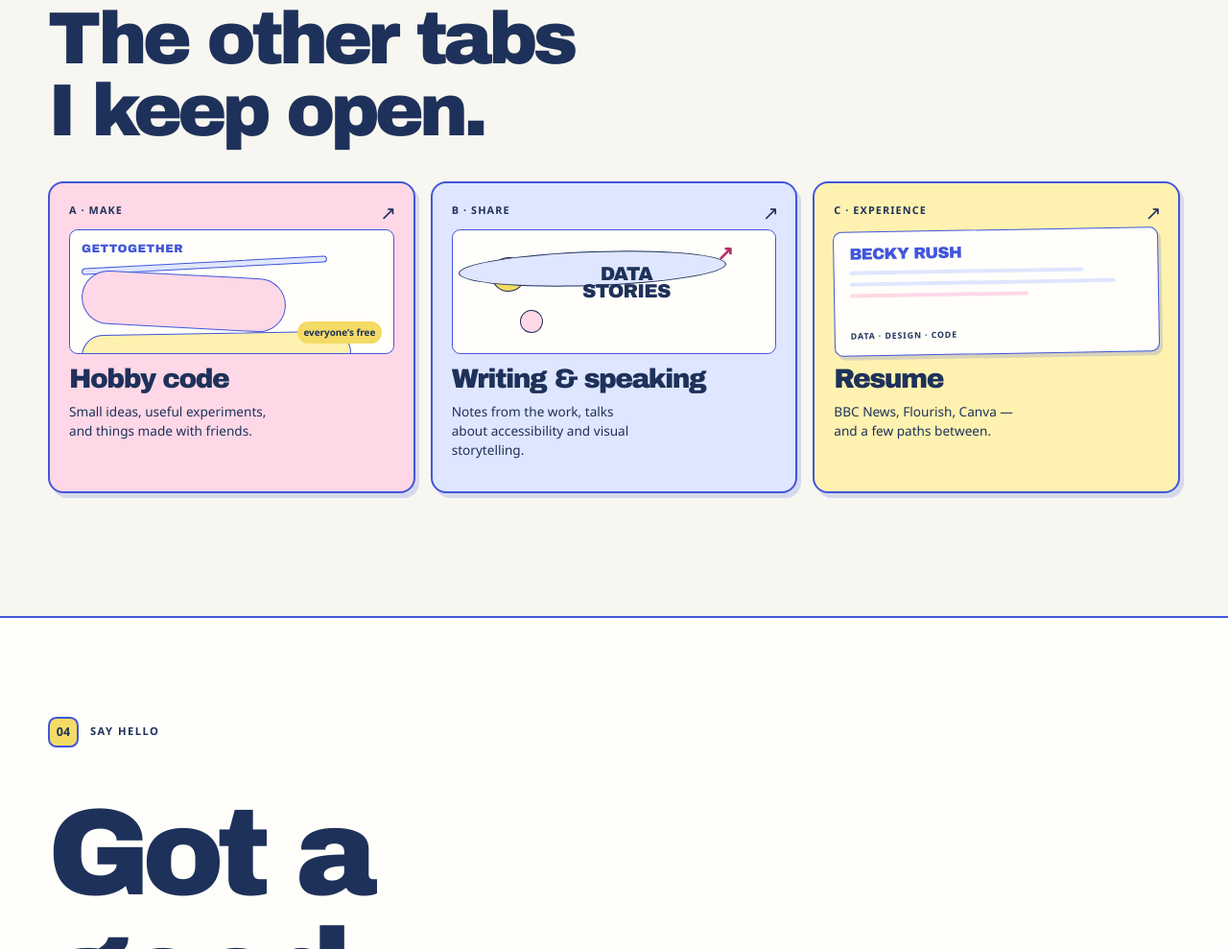
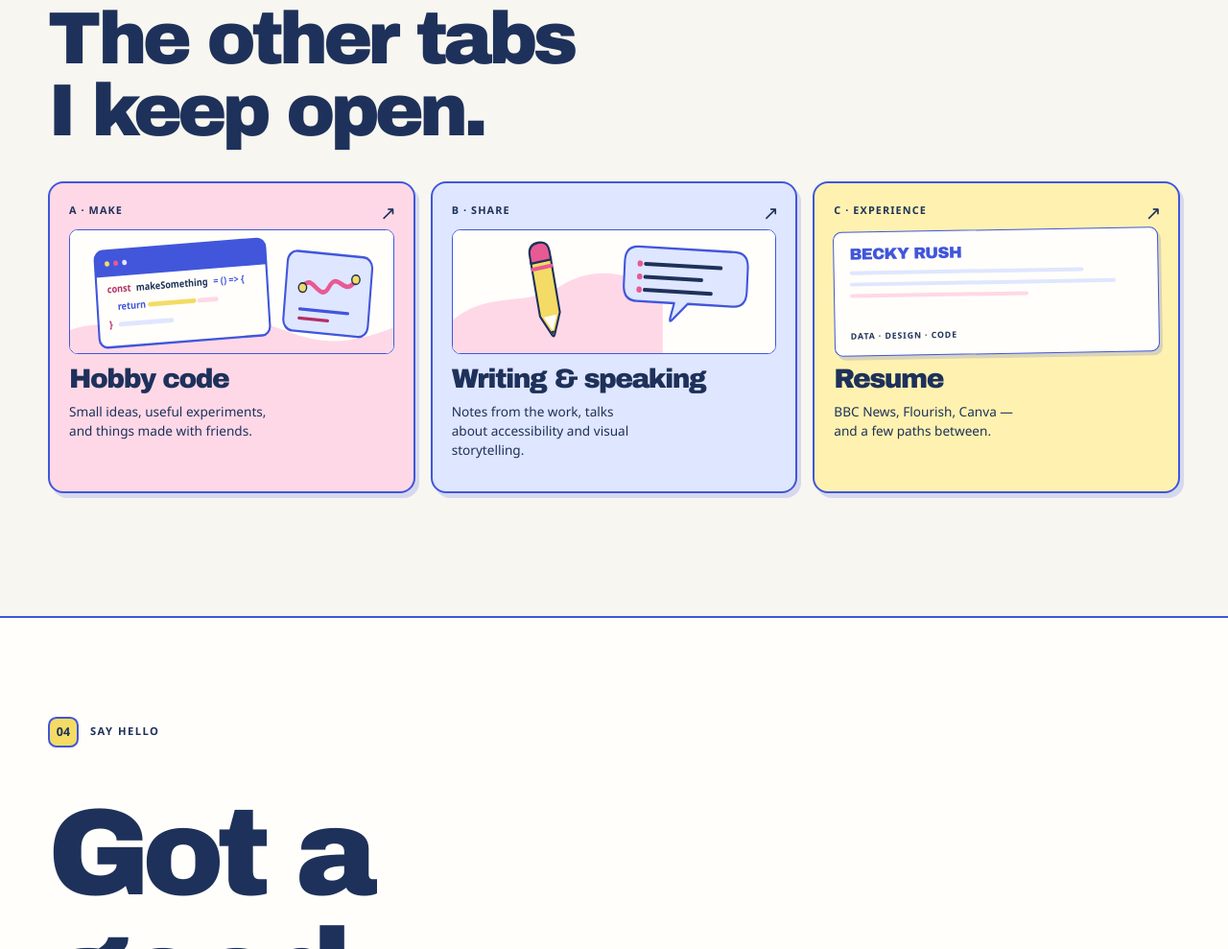
Before and after one commit to rushlet/portfolio-prototype, a plain HTML site: page index.html in a window 1280 px wide. Shown: the part 3479-4468 px from the top of the page at 96% size. Drawn offline with Linux system fonts and the light colour scheme.

Commit message:
Refine writing and speaking illustration
Update the hobby code and writing tiles with polished inline SVG artwork.

```diff
--- a/index.html
+++ b/index.html
@@ -53,8 +53,40 @@
         <div class="more-work-card"><div><p class="eyebrow">AND THERE’S MORE</p><h3>Other work, experiments<br />&amp; things I care about.</h3></div><a class="button-link button-blue" href="work.html">Browse all work <span aria-hidden="true">↘</span></a></div>
       </div></section>
       <section class="more-section section-wrap" id="more" aria-labelledby="more-title"><p class="eyebrow"><span class="eyebrow-icon yellow-icon" aria-hidden="true">03</span> OUTSIDE THE CASE STUDIES</p><h2 id="more-title">The other tabs<br />I keep open.</h2><div class="more-grid">
-        <a class="more-tile tile-pink" href="work.html#hobby-projects"><span class="tile-number">A · MAKE</span><span class="tile-illustration code-illustration" aria-hidden="true"><b>GETTOGETHER</b><i></i><i></i><i></i><i></i><small>everyone’s free</small></span><span class="tile-title">Hobby code</span><span class="tile-detail">Small ideas, useful experiments, and things made with friends.</span><span class="tile-arrow" aria-hidden="true">↗</span></a>
-        <a class="more-tile tile-blue" href="work.html#writing-speaking"><span class="tile-number">B · SHARE</span><span class="tile-illustration writing-illustration" aria-hidden="true"><b>DATA<br/>STORIES</b><i></i><i></i><i></i><span>↗</span></span><span class="tile-title">Writing &amp; speaking</span><span class="tile-detail">Notes from the work, talks about accessibility and visual storytelling.</span><span class="tile-arrow" aria-hidden="true">↗</span></a>
+        <a class="more-tile tile-pink" href="work.html#hobby-projects"><span class="tile-number">A · MAKE</span><svg class="tile-illustration code-illustration" viewBox="0 0 480 160" preserveAspectRatio="none" aria-hidden="true" focusable="false">
+          <rect width="480" height="160" fill="#fffefa"/>
+          <path d="M0 130C68 109 98 145 158 130S269 113 324 132s97 15 156-5v33H0Z" fill="#ffd8e7"/>
+          <g transform="rotate(-4 181 83)">
+            <rect x="40" y="18" width="254" height="126" rx="12" fill="#fffefa" stroke="#4156db" stroke-width="3"/>
+            <path d="M40 30a12 12 0 0 1 12-12h230a12 12 0 0 1 12 12v22H40Z" fill="#4156db"/>
+            <circle cx="58" cy="35" r="3.5" fill="#f4db65"/><circle cx="71" cy="35" r="3.5" fill="#e85a93"/><circle cx="84" cy="35" r="3.5" fill="#dfe6ff"/>
+            <text x="56" y="73" fill="#b32f65" font-size="13" font-weight="800">const</text><text x="99" y="73" fill="#1e315a" font-size="13" font-weight="700">makeSomething</text><text x="214" y="73" fill="#4156db" font-size="13" font-weight="800">= () =&gt; {</text>
+            <text x="70" y="96" fill="#4156db" font-size="13" font-weight="700">return</text><path d="M118 92h66" stroke="#f4db65" stroke-width="6" stroke-linecap="round"/><path d="M192 92h25" stroke="#ffd8e7" stroke-width="6" stroke-linecap="round"/>
+            <text x="56" y="119" fill="#b32f65" font-size="13" font-weight="800">}</text><path d="M73 115h76" stroke="#dfe6ff" stroke-width="6" stroke-linecap="round"/>
+          </g>
+          <g transform="rotate(5 373 83)">
+            <rect x="320" y="30" width="126" height="104" rx="14" fill="#dfe6ff" stroke="#4156db" stroke-width="3"/>
+            <path d="M345 77c12-24 27 20 39-4s24 14 39-13" fill="none" stroke="#e85a93" stroke-width="6" stroke-linecap="round"/>
+            <circle cx="345" cy="77" r="6" fill="#f4db65" stroke="#1e315a" stroke-width="2"/><circle cx="423" cy="60" r="6" fill="#f4db65" stroke="#1e315a" stroke-width="2"/>
+            <path d="M343 105h72" stroke="#4156db" stroke-width="4" stroke-linecap="round"/><path d="M343 117h43" stroke="#b32f65" stroke-width="4" stroke-linecap="round"/>
+          </g>
+        </svg><span class="tile-title">Hobby code</span><span class="tile-detail">Small ideas, useful experiments, and things made with friends.</span><span class="tile-arrow" aria-hidden="true">↗</span></a>
+        <a class="more-tile tile-blue" href="work.html#writing-speaking"><span class="tile-number">B · SHARE</span><svg class="tile-illustration writing-illustration" viewBox="0 0 480 160" preserveAspectRatio="none" aria-hidden="true" focusable="false">
+          <rect width="480" height="160" fill="#fffefa"/>
+          <path d="M0 117c52-39 109-17 159-44s102-20 153 9v78H0Z" fill="#ffd8e7"/>
+          <g transform="rotate(-11 139 82)">
+            <path d="M124 39q0-4 4-4h22q4 0 4 4v71l-13 27q-2 4-4 0l-13-27Z" fill="#f4db65" stroke="#1e315a" stroke-width="3" stroke-linejoin="round"/>
+            <path d="M124 40V29q0-14 15-14t15 14v11Z" fill="#e85a93" stroke="#1e315a" stroke-width="3" stroke-linejoin="round"/>
+            <path d="M125 48h28" stroke="#e85a93" stroke-width="5" stroke-linecap="round"/>
+            <path d="M129 112h20l-10 20Z" fill="#fffefa"/>
+            <path d="M136 132l3 5 3-5Z" fill="#1e315a"/>
+          </g>
+          <g transform="rotate(3 350 75)">
+            <path d="M274 25h143q20 0 20 20v31q0 20-20 20h-67l-22 22q-4 4-3-2l5-20h-56q-20 0-20-20V45q0-20 20-20Z" fill="#dfe6ff" stroke="#4156db" stroke-width="3" stroke-linejoin="round"/>
+            <path d="M285 47h112M285 64h84M285 81h99" stroke="#1e315a" stroke-width="5" stroke-linecap="round"/>
+            <circle cx="277" cy="47" r="4" fill="#e85a93"/><circle cx="277" cy="64" r="4" fill="#e85a93"/><circle cx="277" cy="81" r="4" fill="#e85a93"/>
+          </g>
+        </svg><span class="tile-title">Writing &amp; speaking</span><span class="tile-detail">Notes from the work, talks about accessibility and visual storytelling.</span><span class="tile-arrow" aria-hidden="true">↗</span></a>
         <a class="more-tile tile-yellow" href="resume.html"><span class="tile-number">C · EXPERIENCE</span><span class="resume-tile-visual" aria-hidden="true"><span>BECKY RUSH</span><i></i><i></i><i></i><b>DATA · DESIGN · CODE</b></span><span class="tile-title">Resume</span><span class="tile-detail">BBC News, Flourish, Canva — and a few paths between.</span><span class="tile-arrow" aria-hidden="true">↗</span></a>
       </div></section>
       <section class="contact-section" id="contact" aria-labelledby="contact-title"><div class="section-wrap contact-inner"><p class="eyebrow"><span class="eyebrow-icon" aria-hidden="true">04</span> SAY HELLO</p><div class="contact-layout"><h2 id="contact-title">Got a good<br /><em>question?</em></h2><div class="contact-copy"><p>I’m always happy to talk about data, accessibility, visual storytelling, and the best gig you’ve been to lately.</p><a class="button-link" href="https://www.linkedin.com/in/rushlet/" target="_blank" rel="noreferrer">Find me on LinkedIn <span aria-hidden="true">↗</span></a></div></div><footer><a class="wordmark footer-mark" href="#top">RUSHLET</a><span>MADE WITH CURIOSITY IN BRIGHTON</span><a href="#top">Back to top ↑</a></footer></div></section>
--- a/styles.css
+++ b/styles.css
@@ -805,3 +805,5 @@ body { overflow-x: hidden; }
   .site-header nav a { padding-inline: .55rem; font-size: .72rem; }
 }
 .site-header nav a, .motion-toggle { border: 2px solid var(--blue); }
+.tile-illustration.code-illustration,
+.tile-illustration.writing-illustration { padding: 0; background: var(--white); }
```
